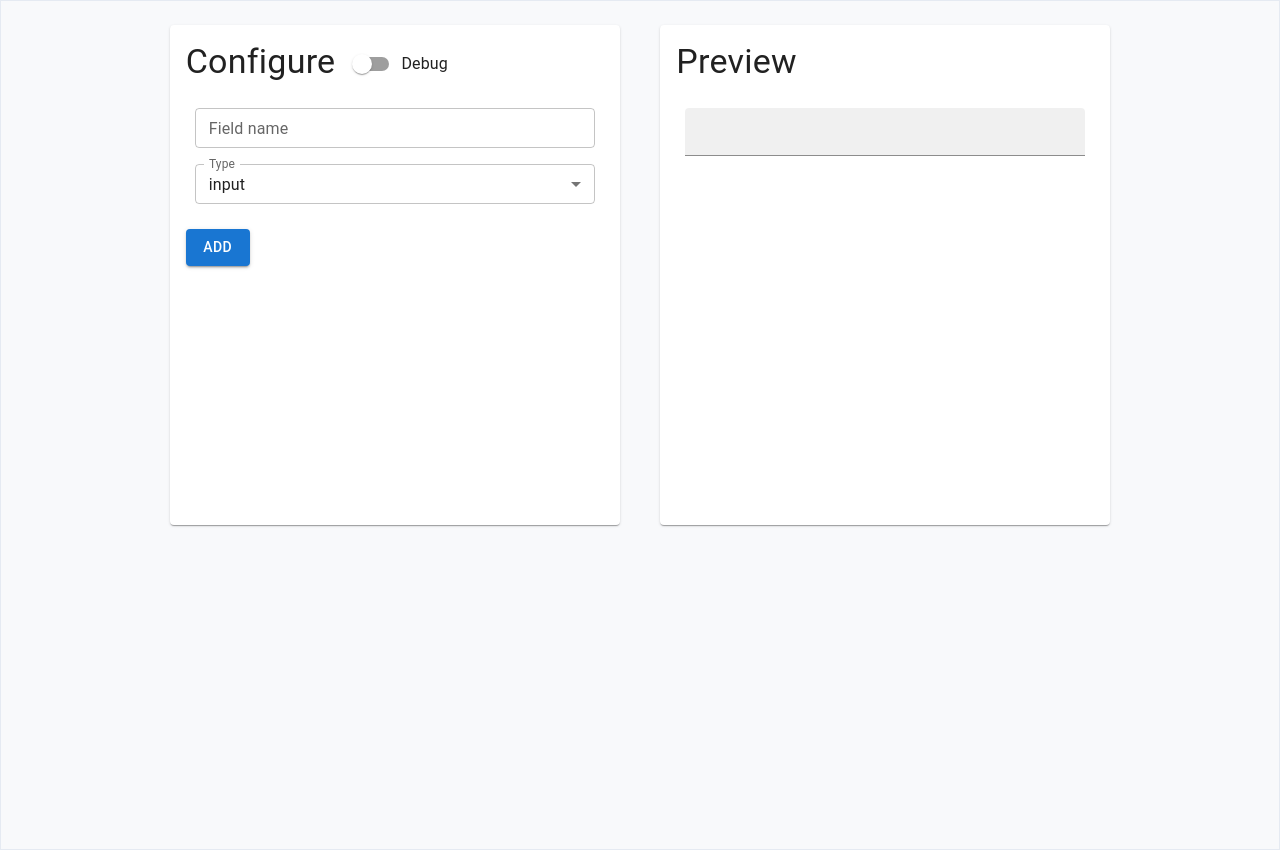
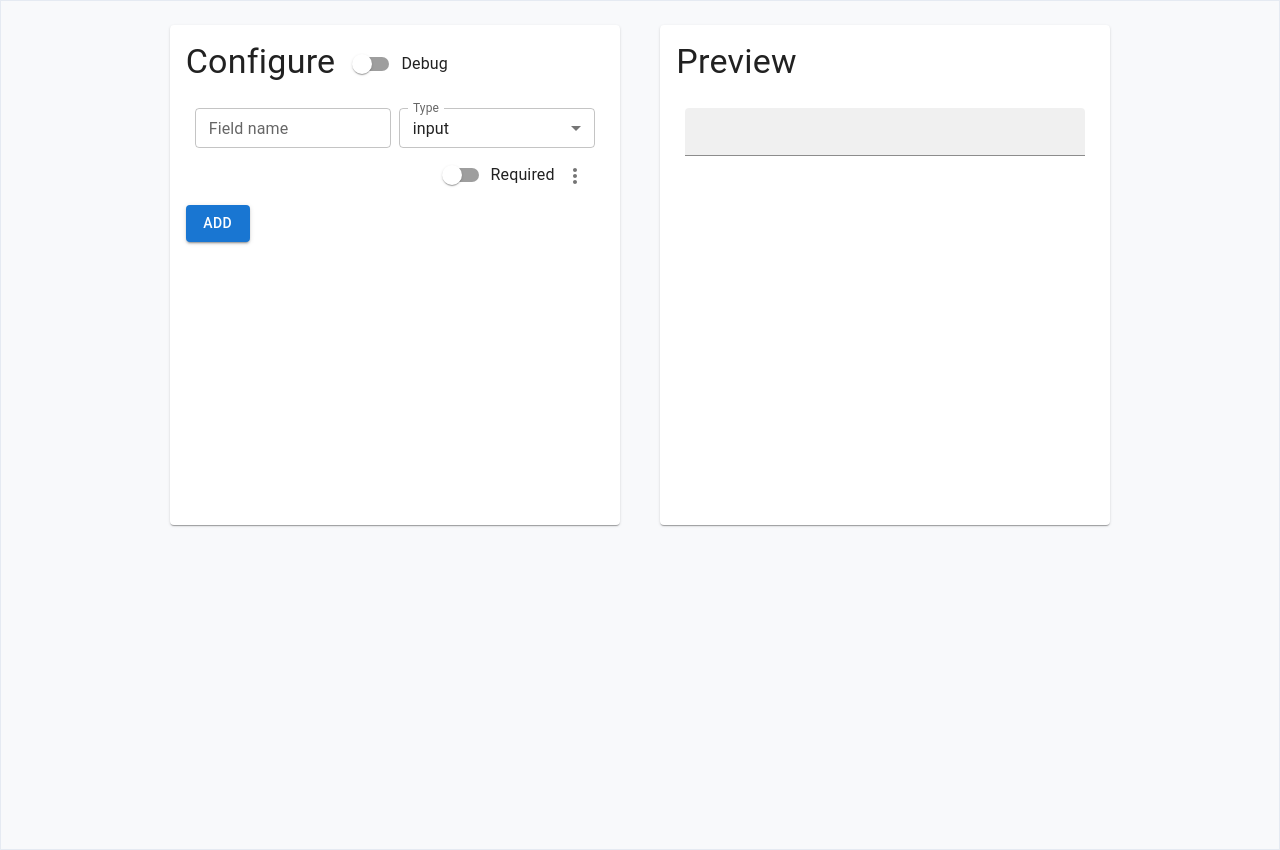
Before and after one commit to annechko/form-builder, a React (Create React App) app in the folder app/: page / in a window 1280 px wide. Built offline with nearby package versions, Linux system fonts and the light colour scheme; the HTML template or start-up script is replaced by a standard one.

Commit message:
required and menu for config

```diff
--- a/app/src/configuration/FieldConfiguration.tsx
+++ b/app/src/configuration/FieldConfiguration.tsx
@@ -4,6 +4,63 @@ import TextField from "@mui/material/TextField";
 import FormControl from "@mui/material/FormControl";
 import InputLabel from "@mui/material/InputLabel";
 import MenuItem from "@mui/material/MenuItem";
+import IconButton from '@mui/material/IconButton';
+import Menu from '@mui/material/Menu';
+import MoreVertIcon from '@mui/icons-material/MoreVert';
+import {FormControlLabel, FormGroup, Stack, Switch} from "@mui/material";
+
+const options = [
+  'Delete',
+];
+
+const ITEM_HEIGHT = 48;
+
+function LongMenu() {
+  const [anchorEl, setAnchorEl] = React.useState<null | HTMLElement>(null);
+  const open = Boolean(anchorEl);
+  const handleClick = (event: React.MouseEvent<HTMLElement>) => {
+    setAnchorEl(event.currentTarget);
+  };
+  const handleClose = () => {
+    setAnchorEl(null);
+  };
+
+  return (
+    <div>
+      <IconButton sx={{m: 0}}
+        aria-label="more"
+        id="long-button"
+        aria-controls={open ? 'long-menu' : undefined}
+        aria-expanded={open ? 'true' : undefined}
+        aria-haspopup="true"
+        onClick={handleClick}
+      >
+        <MoreVertIcon/>
+      </IconButton>
+      <Menu
+        id="long-menu"
+        MenuListProps={{
+          'aria-labelledby': 'long-button',
+        }}
+        anchorEl={anchorEl}
+        open={open}
+        onClose={handleClose}
+        PaperProps={{
+          style: {
+            maxHeight: ITEM_HEIGHT * 4.5,
+            width: '20ch',
+          },
+        }}
+      >
+        {options.map((option) => (
+          <MenuItem key={option} onClick={handleClose}>
+            {option}
+          </MenuItem>
+        ))}
+      </Menu>
+    </div>
+  );
+}
 
 export enum FieldType {
   input = "input",
@@ -13,7 +70,9 @@ export enum FieldType {
 export type FieldSettings = {
   type: FieldType,
   label?: string,
+  isRequired?: boolean,
 };
+
 export type FieldConfigurationProps = {
   settings?: FieldSettings,
   onSettingsChanged?: (newSettings: FieldSettings) => void,
@@ -31,18 +90,24 @@ export function FieldConfiguration(configProps: FieldConfigurationProps) {
   }
   const handleTypeChange = (event: SelectChangeEvent) => {
     const typeStr = event.target.value as keyof typeof FieldType;
-    updateSettings({type: FieldType[typeStr], label: settings.label})
+    updateSettings({...settings, type: FieldType[typeStr]})
   };
   const handleLabelChange = (event: React.ChangeEvent<HTMLInputElement>) => {
-    updateSettings({type: settings.type, label: event.target.value})
+    updateSettings({...settings, label: event.target.value})
+  };
+  const handleRequiredChange = (event: React.ChangeEvent<HTMLInputElement>, checked: boolean) => {
+    updateSettings({...settings, isRequired: checked})
   };
   return <div>
+    <Stack direction="row" spacing={1}>
       <FormControl sx={{mb: 2, minWidth: 120}} fullWidth size="small">
-      <TextField id="outlined-basic" label="Field name" variant="outlined" size="small" fullWidth
+        <Stack direction="row" spacing={1}>
+          <TextField id="outlined-basic" label="Field name" variant="outlined" fullWidth size="small"
             value={settings.label || ''} onChange={handleLabelChange}
           />
+        </Stack>
       </FormControl>
-    <FormControl sx={{mb: 2, minWidth: 120}} fullWidth size="small">
+      <FormControl sx={{mb: 0, minWidth: 120}} fullWidth size="small">
         <InputLabel id="demo-simple-select-helper-label">Type</InputLabel>
         <Select
           labelId="demo-simple-select-helper-label"
@@ -55,6 +120,13 @@ export function FieldConfiguration(configProps: FieldConfigurationProps) {
           <MenuItem value={FieldType.textarea}>textarea</MenuItem>
         </Select>
       </FormControl>
-
+    </Stack>
+    <Stack direction="row" justifyContent="flex-end" spacing={0} sx={{mt: 1}}>
+      <FormGroup>
+        <FormControlLabel control={
+          <Switch onChange={handleRequiredChange}/>} label="Required" sx={{m: 0}}/>
+      </FormGroup>
+      <LongMenu/>
+    </Stack>
   </div>
 }
--- a/app/src/view/FieldView.tsx
+++ b/app/src/view/FieldView.tsx
@@ -12,13 +12,15 @@ export function FieldView(viewProps: FieldViewProps) {
   if (settings.type === FieldType.input) {
     return <div>
       <FormControl fullWidth>
-        <TextField id="outlined-basic" label={settings.label} variant="filled" size="small"/>
+        <TextField id="outlined-basic" label={settings.label} variant="filled" size="small"
+          required={settings.isRequired === true}/>
       </FormControl>
     </div>
   } else if (settings.type === FieldType.textarea) {
     return <div>
       <FormControl fullWidth>
         <TextField id="outlined-basic" label={settings.label} variant="filled" size="small"
+          required={settings.isRequired === true}
           multiline rows={3}/>
       </FormControl>
     </div>
```
Also changed, not shown: 1 other file (tests, documents, lock files or other folders). Lines whose indentation alone changed are shown as unchanged.
